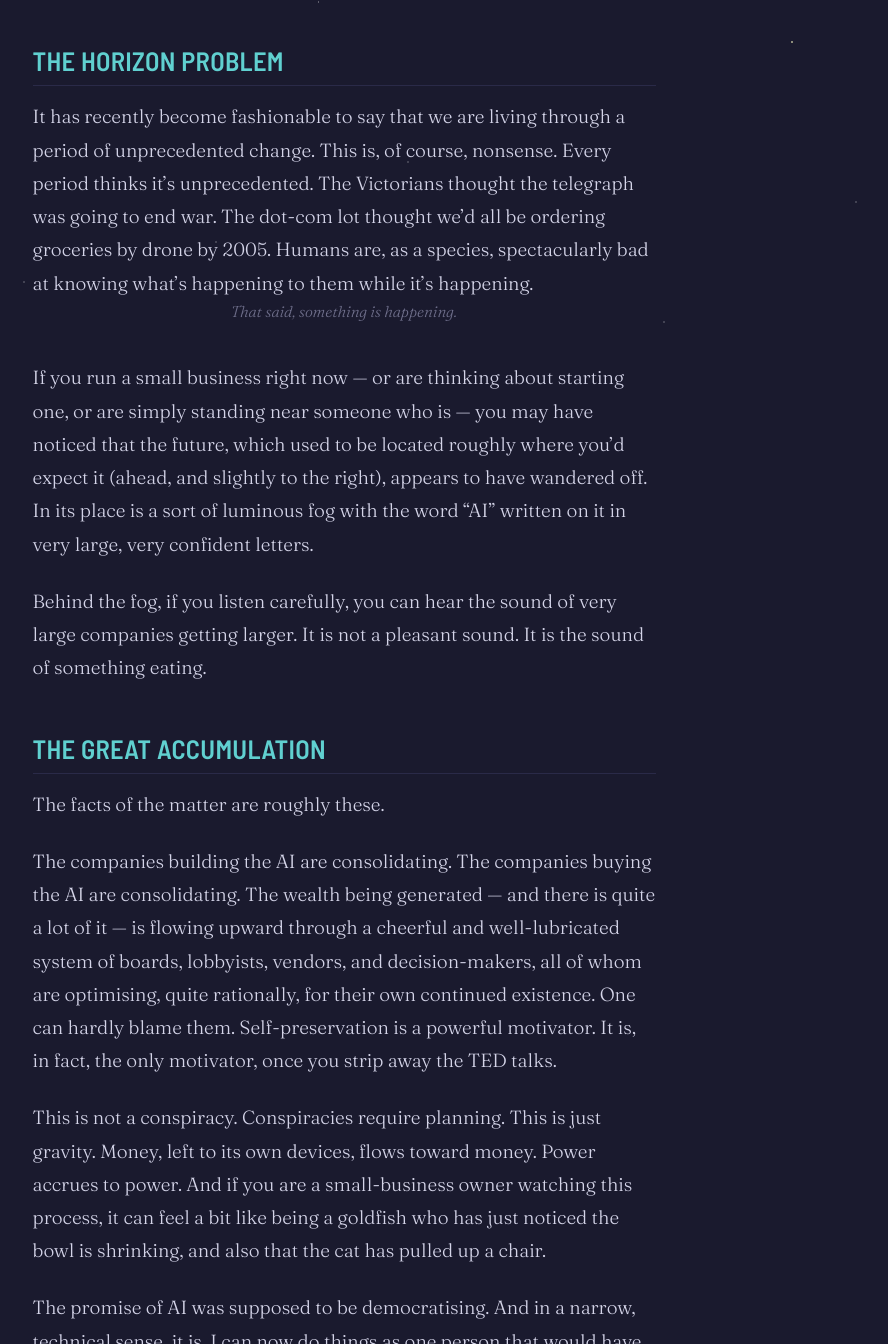
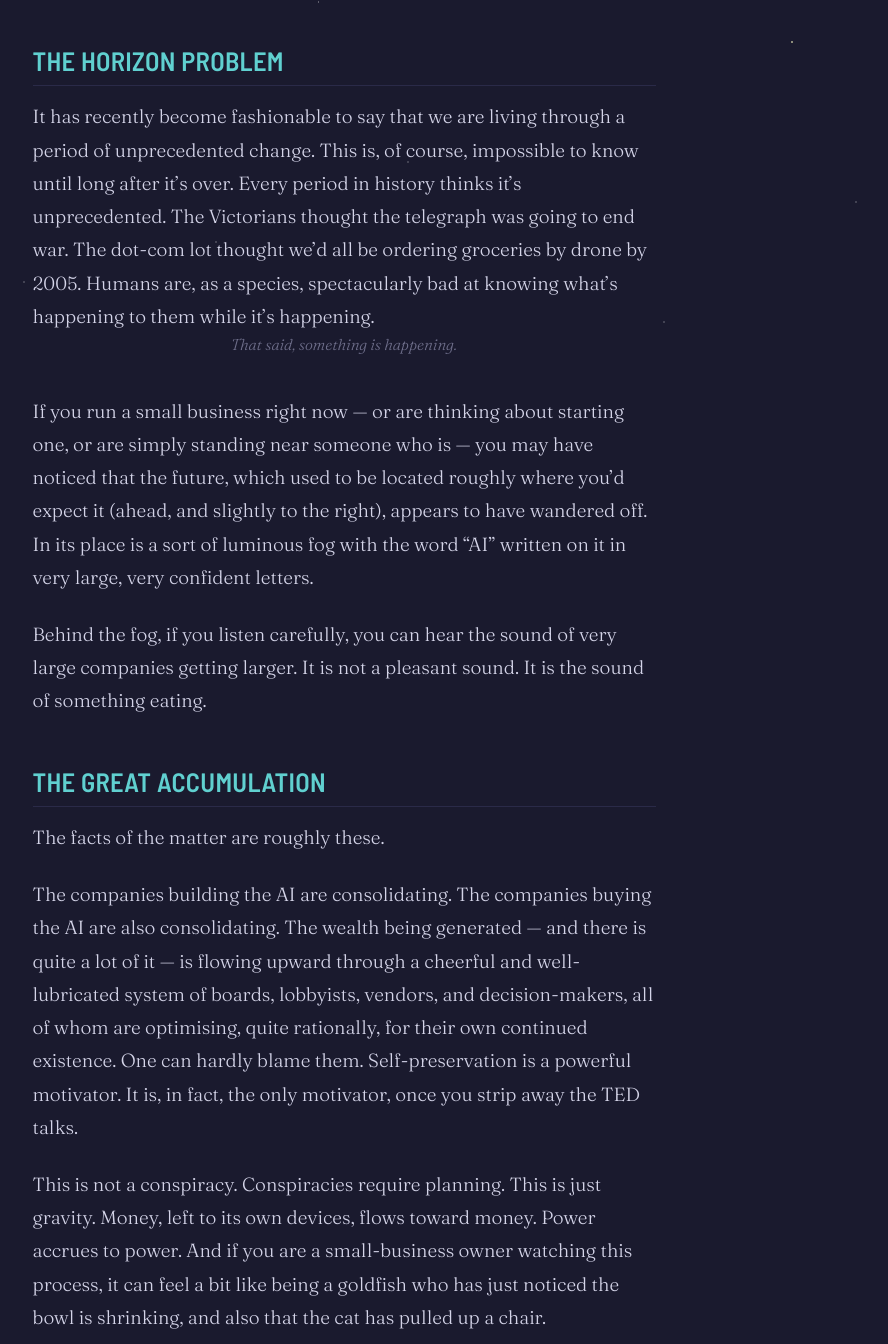
Before and after one commit to db-tycoon-stephen/end-of-universe, an Astro site in the folder site/: page /blog/2026-03-15-the-view-from-the-end in a window 1280 px wide. Shown: the part 438-1782 px from the top of the page, without its empty margins (296-1184 px from the left). Built offline with nearby package versions, Linux system fonts and the light colour scheme; Astro itself is replaced by a stand-in of ours; a web font is replaced by a local one.

Commit message:
Revise text for clarity and precision

```diff
--- a/site/src/content/blog/2026-03-15-the-view-from-the-end.md
+++ b/site/src/content/blog/2026-03-15-the-view-from-the-end.md
@@ -7,7 +7,7 @@ description: "A small-business owner stares into the void where the future used
 
 ## The Horizon Problem
 
-It has recently become fashionable to say that we are living through a period of unprecedented change. This is, of course, nonsense. Every period thinks it's unprecedented. The Victorians thought the telegraph was going to end war. The dot-com lot thought we'd all be ordering groceries by drone by 2005. Humans are, as a species, spectacularly bad at knowing what's happening to them while it's happening.
+It has recently become fashionable to say that we are living through a period of unprecedented change. This is, of course, impossible to know until long after it's over. Every period in history thinks it's unprecedented. The Victorians thought the telegraph was going to end war. The dot-com lot thought we'd all be ordering groceries by drone by 2005. Humans are, as a species, spectacularly bad at knowing what's happening to them while it's happening.
 
 That said, something *is* happening.
 
@@ -19,7 +19,7 @@ Behind the fog, if you listen carefully, you can hear the sound of very large co
 
 The facts of the matter are roughly these.
 
-The companies building the AI are consolidating. The companies buying the AI are consolidating. The wealth being generated — and there is quite a lot of it — is flowing upward through a cheerful and well-lubricated system of boards, lobbyists, vendors, and decision-makers, all of whom are optimising, quite rationally, for their own continued existence. One can hardly blame them. Self-preservation is a powerful motivator. It is, in fact, the only motivator, once you strip away the TED talks.
+The companies building the AI are consolidating. The companies buying the AI are also consolidating. The wealth being generated — and there is quite a lot of it — is flowing upward through a cheerful and well-lubricated system of boards, lobbyists, vendors, and decision-makers, all of whom are optimising, quite rationally, for their own continued existence. One can hardly blame them. Self-preservation is a powerful motivator. It is, in fact, the only motivator, once you strip away the TED talks.
 
 This is not a conspiracy. Conspiracies require planning. This is just gravity. Money, left to its own devices, flows toward money. Power accrues to power. And if you are a small-business owner watching this process, it can feel a bit like being a goldfish who has just noticed the bowl is shrinking, and also that the cat has pulled up a chair.
 
```
